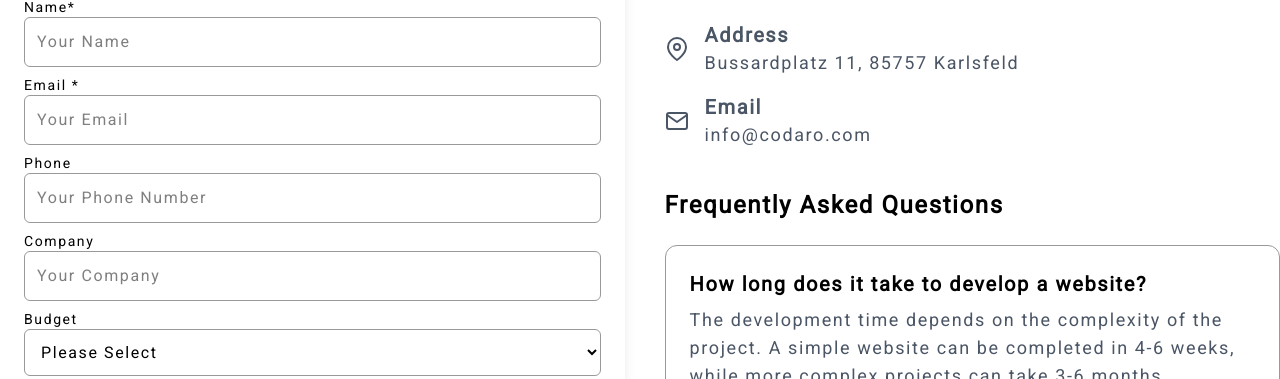
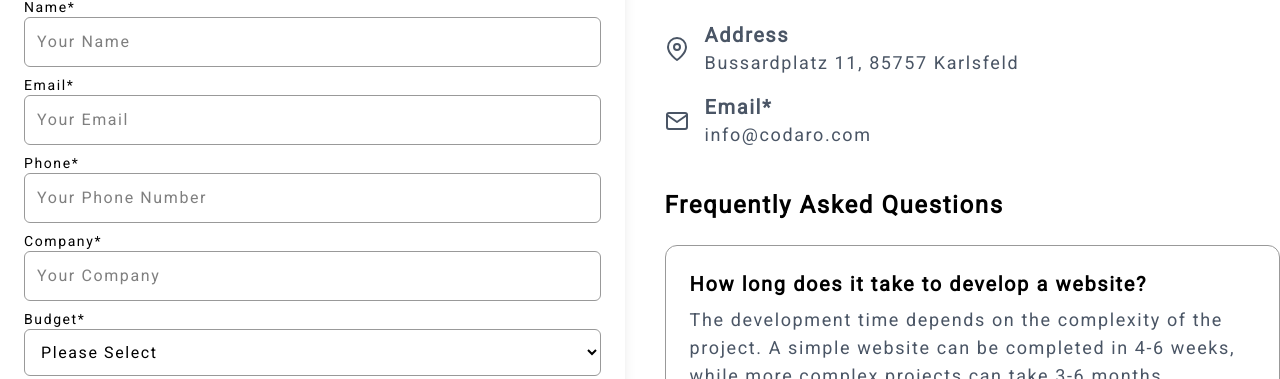
Before and after one commit to Md-Mubin/codano_p, a Next.js app: page / in a window 1280 px wide. Shown: the part 7988-8367 px from the top of the page. Built offline with nearby package versions, Linux system fonts and the light colour scheme; no server answers.

Commit message:
Changes to be committed: 	modified:   public/locales/de.json 	modified:   public/locales/en.json 	modified:   src/Components/Contact.jsx 	modified:   src/Components/Footer.jsx

```diff
--- a/public/locales/de.json
+++ b/public/locales/de.json
@@ -248,20 +248,20 @@
         "head": "Kontakt",
         "headInfo": "Bereit, Ihr nächstes digitales Projekt zu starten? Kontaktieren Sie uns für ein unverbindliches Gespräch. Wir freuen uns darauf, mehr über Ihre Ziele zu erfahren und wie wir Ihnen helfen können, diese zu erreichen.",
         "form": {
-            "name": "Name",
+            "name": "Name*",
             "namePlaceholder": "Ihr Name",
-            "email": "E-Mail",
+            "email": "E-Mail*",
             "emailPlaceholder": "Ihre E-Mail",
-            "phone": "Telefon",
+            "phone": "Telefon*",
             "phonePlaceholder": "Ihre Telefonnumme",
-            "company": "Unternehmen",
+            "company": "Unternehmen*",
             "companyPlaceholder": "Ihr Unternehmen",
-            "budget": "Budget",
+            "budget": "Budget*",
             "budgetPlaceholder": "Bitte wählen",
             "budget1" : "£500 - £1000",
             "budget2" : "£1000 - £2500",
             "budget3" : "£2500 - £10000",
-            "projectDes": "Projektbeschreibung ",
+            "projectDes": "Projektbeschreibung* ",
             "projectDesPlaceholder": "Beschreiben Sie Ihr Projekt",
             "sendBtn": "Anfrage senden"
         },
--- a/public/locales/en.json
+++ b/public/locales/en.json
@@ -248,20 +248,20 @@
         "head": "Contact",
         "headInfo": "Ready to start your next digital project? Contact us for a no-obligation conversation. We look forward to learning more about your goals and how we can help you achieve them.",
         "form": {
-            "name": "Name",
+            "name": "Name*",
             "namePlaceholder": "Your Name",
-            "email": "Email ",
+            "email": "Email*",
             "emailPlaceholder": "Your Email",
-            "phone": "Phone",
+            "phone": "Phone*",
             "phonePlaceholder": "Your Phone Number",
-            "company": "Company",
+            "company": "Company*",
             "companyPlaceholder": "Your Company",
-            "budget": "Budget",
+            "budget": "Budget*",
             "budgetPlaceholder": "Please Select",
             "budget1" : "$500 - $1000",
             "budget2" : "$1000 - $2500",
             "budget3" : "$2500 - $10000",
-            "projectDes": "Project Description",
+            "projectDes": "Project Description*",
             "projectDesPlaceholder": "Describe Your Project",
             "sendBtn": "Send Inquiry"
         },
--- a/src/Components/Contact.jsx
+++ b/src/Components/Contact.jsx
@@ -14,6 +14,7 @@ const Contact = () => {
 
     // hooks
     const [submiting, setSubmiting] = useState(false)
+    const [msg, setMsg] = useState("")
     const [form, setForm] = useState({
         name: "",
         email: "",
@@ -28,16 +29,25 @@ const Contact = () => {
         e.preventDefault()
         setSubmiting(true)
 
+        const delay = (ms) => new Promise((res) => setTimeout(res, ms))
+
         try {
             const response = await inquires.inquiresData(form.name, form.email, form.phone, form.companyName, form.budget, form.description)
-            console.log(response.success)
+            await delay(500)
+            setSubmiting(false)
+
+            if (response?.success) {
+                setMsg(response.success)
+            }
         } catch (error) {
-            console.log(error.response.data.errMsg)
+            await delay(500)
+            setSubmiting(false)
+            if (error.response.data.errMsg) {
+                setMsg(error.response.data.errMsg)
+            }
         }
-
-        setSubmiting(false) //submitting will be false
     }
-
+    setTimeout(() => setMsg(""), 3000);
 
     return (
         <>
@@ -49,12 +59,16 @@ const Contact = () => {
                     <CommonHeadInfo commonHeadInfo={t.contact?.headInfo} />
 
                     <div className="flex flex-col lg:flex-row lg:items-start items-center justify-between mt-24 tracking-widest gap-10">
-                        <form onSubmit={handleSubmit} className="w-full lg:w-[730px] p-6 shadow-lg rounded-lg">
+                        <form onSubmit={handleSubmit} className="w-full lg:w-[730px] p-6 shadow-lg rounded-lg relative">
+                            {/* {
+                                msg && <span className='absolute top-0 right-4 font-medium text-xl text-[#000] tracking-widest'>{msg}</span>
+                            } */}
+                            <span className='absolute top-5 right-10 font-medium text-lg text-[#000] tracking-widest'>{msg}</span>
                             <ul>
 
                                 {/* name */}
                                 <li>
-                                    <label className="block text-sm font-medium mt-2">{t.contact?.form.name}*</label>
+                                    <label className="block text-sm font-medium mt-2">{t.contact?.form.name}</label>
                                     <input
                                         required
                                         type="text"
@@ -66,7 +80,7 @@ const Contact = () => {
 
                                 {/* email */}
                                 <li>
-                                    <label className="block text-sm font-medium mt-2">{t.contact?.form.email}*</label>
+                                    <label className="block text-sm font-medium mt-2">{t.contact?.form.email}</label>
                                     <input
                                         required
                                         type="email"
@@ -113,7 +127,7 @@ const Contact = () => {
 
                                 {/* massage area */}
                                 <li>
-                                    <label className="block text-sm font-medium mt-2">{t.contact?.form.projectDes}*</label>
+                                    <label className="block text-sm font-medium mt-2">{t.contact?.form.projectDes}</label>
                                     <textarea
                                         required
                                         placeholder={t.contact?.form.projectDesPlaceholder}
@@ -124,10 +138,10 @@ const Contact = () => {
                                 </li>
                             </ul>
 
-                            <button className={`bg-gray-100 text-[#000] w-full py-4 mt-2 rounded-md hover:bg-gray-300 transition-colors cursor-pointer flex justify-center items-center ${submiting && "pointer-events-none"}`}>
+                            <button className={`bg-gray-100 text-[#000] w-full h-[60px] py-4 mt-2 rounded-md hover:bg-gray-300 transition-colors cursor-pointer flex justify-center items-center ${submiting && "pointer-events-none"}`}>
                                 {
                                     submiting
-                                        ? <span className='w-[20px] h-[20px] border-t-2 border-[#000] animate-spin rounded-full top-0'></span>
+                                        ? <span className='w-[20px] h-[20px] border-t-2 border-r-2 border-r-transparent border-[#000] animate-spin rounded-full top-0'></span>
                                         : t.contact?.form?.sendBtn
                                 }
                             </button>
--- a/src/Components/Footer.jsx
+++ b/src/Components/Footer.jsx
@@ -26,7 +26,7 @@ const Footer = () => {
         e.preventDefault()
         setSubmiting(true)
 
-        const delay = (ms) => new Promise((res) => setTimeout(res, ms));
+        const delay = (ms) => new Promise((res) => setTimeout(res, ms))
 
         try {
             const response = await subscription.emailSub(email)
```
